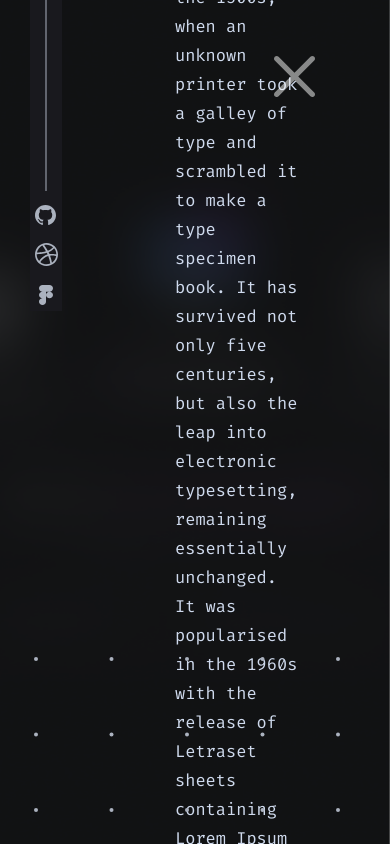
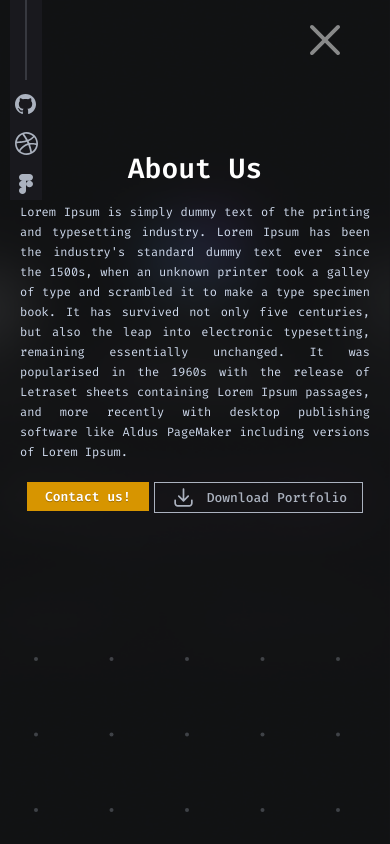
Before and after one commit to EslamSaloka/bugaia-website, a Next.js app: page /aboutus in a window 390 px wide. Built offline with nearby package versions, Linux system fonts and the light colour scheme.

Commit message:
Finished responsive ui for entire pages

```diff
--- a/components/contact-us/contact.module.css
+++ b/components/contact-us/contact.module.css
@@ -74,6 +74,7 @@
   align-items: center;
   justify-content: center;
   row-gap: 15px;
+  width: 543px;
 }
 .singleInput {
   display: flex;
@@ -167,6 +168,7 @@
   right: 75px;
   cursor: pointer;
   transition: all 1s ease-in-out;
+  transform-origin: center;
 }
 .exit:hover {
   transform: rotate(360deg);
@@ -186,6 +188,7 @@
 @media screen and (max-width: 975px) {
   .contactInfo {
     flex-direction: column;
+    justify-content: center;
   }
   .sectionOne {
     flex-direction: row;
@@ -268,7 +271,8 @@
   .sectionOne {
     column-gap: 15px;
   }
-  .singleInput {
+  .singleInput,
+  .btnInfoSubmit {
     width: 90%;
   }
   .singleInput > textarea {
@@ -277,7 +281,8 @@
 }
 /* Responsive layout for less than 500px */
 @media screen and (max-width: 500px) {
-  .singleInput {
+  .singleInput,
+  .btnInfoSubmit {
     width: 75%;
   }
   .singleInput > textarea {
@@ -303,7 +308,8 @@
   .emailInfo {
     row-gap: 5px;
   }
-  .singleInput {
+  .singleInput,
+  .btnInfoSubmit {
     width: 63%;
   }
   .singleInput > textarea {
--- a/components/home/stylingHome.module.css
+++ b/components/home/stylingHome.module.css
@@ -173,6 +173,9 @@
 .chatbots:hover {
   box-shadow: 0 0 10px rgba(0, 0, 0, 0.7); /* Shadow on hover */
 }
+.chatbots:hover ~ .chatNowText {
+  color: #fff;
+}
 
 /* Responsive for 1400 to 1250 */
 @media screen and (max-width: 1400px) {
--- a/components/modal/Modals.jsx
+++ b/components/modal/Modals.jsx
@@ -39,7 +39,7 @@ const Modals = ({ title, desc, image }) => {
               router.back();
             }}
           >
-            <Image src={exit} alt="exit" />
+            <Image src={exit} alt="exit" className={classes.exitImage} />
           </div>
         </div>
       </div>
--- a/components/modal/modals.module.css
+++ b/components/modal/modals.module.css
@@ -85,4 +85,90 @@
 .exit:hover {
   transform: rotate(360deg);
 }
-/*  */
+/* Responsive design for less than 1250px */
+@media screen and (max-width: 1250px) {
+  .container {
+    margin: 0 100px;
+  }
+}
+@media screen and (max-width: 1100px) {
+  .container {
+    margin: 0 50px 0 80px;
+  }
+  .bodyHeadInfo > h1 {
+    font-size: 28px;
+  }
+  .bodyHeadInfo > p {
+    font-size: 14px;
+    line-height: 26px;
+  }
+}
+/* Media quirey for less than 900px */
+@media screen and (max-width: 900px) {
+  .container {
+    margin-right: 20px;
+  }
+  .bodyHead {
+    gap: 0px;
+  }
+  .modalImage {
+    width: 150px;
+    height: 150px;
+  }
+  .bodyHeadInfo > p {
+    font-size: 13px;
+    line-height: 24px;
+  }
+}
+/* Responsive design layout for less than 650px */
+@media screen and (max-width: 650px) {
+  .socialIcons {
+    left: 10px;
+  }
+  .container {
+    margin: 0 20px;
+  }
+  .modalBody {
+    justify-content: flex-start;
+    align-items: center;
+    text-align: center;
+  }
+  .bodyHead {
+    margin-top: 150px;
+  }
+  .modalImage {
+    display: none;
+  }
+  .bodyHead {
+    display: flex;
+    align-items: center;
+    justify-content: center;
+  }
+  .exit {
+    top: 25px;
+    right: 50px;
+  }
+  .exitImage {
+    width: 30px;
+    height: 30px;
+  }
+  .dots {
+    opacity: 0.3;
+  }
+  .lineImage {
+    height: 80px;
+  }
+  .bodyHeadInfo > p {
+    text-align: justify;
+  }
+}
+/* Responsive for less than 450 */
+@media screen and (max-width: 450px) {
+  .bodyHeadInfo > p {
+    font-size: 12px;
+    line-height: 20px;
+  }
+  .btns {
+    column-gap: 5px;
+  }
+}
--- a/styles/globals.css
+++ b/styles/globals.css
@@ -88,12 +88,7 @@ body {
 
 body {
   color: rgb(var(--foreground-rgb));
-  background: linear-gradient(
-      to bottom,
-      transparent,
-      rgb(var(--background-end-rgb))
-    )
-    rgb(var(--background-start-rgb));
+  background: #19191e;
 }
 
 a {
```
